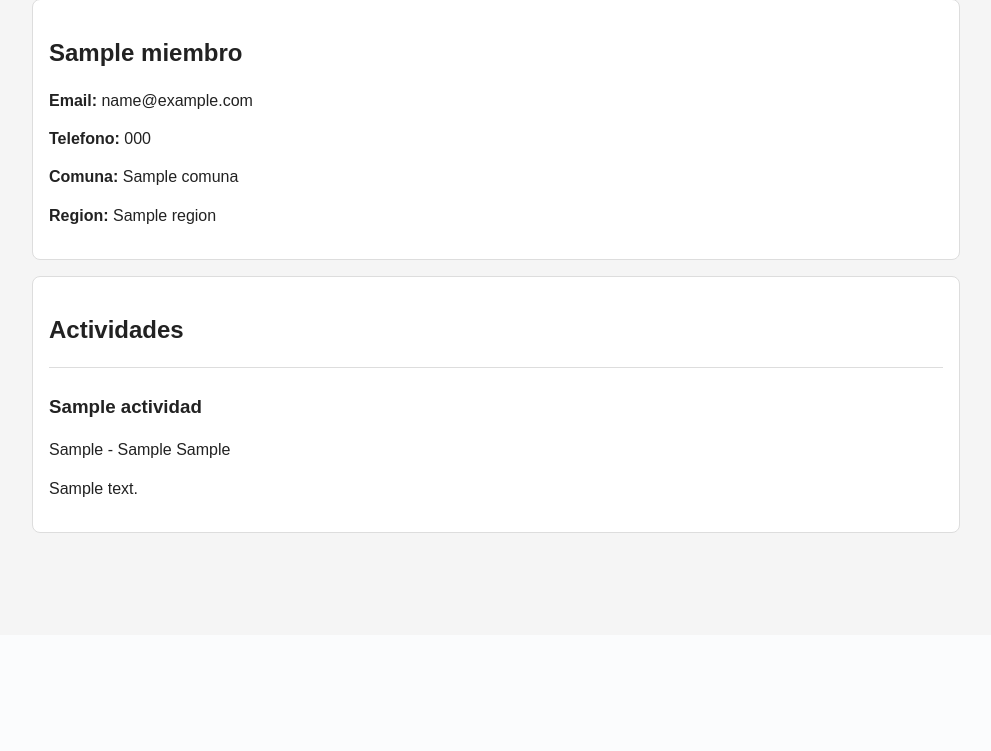
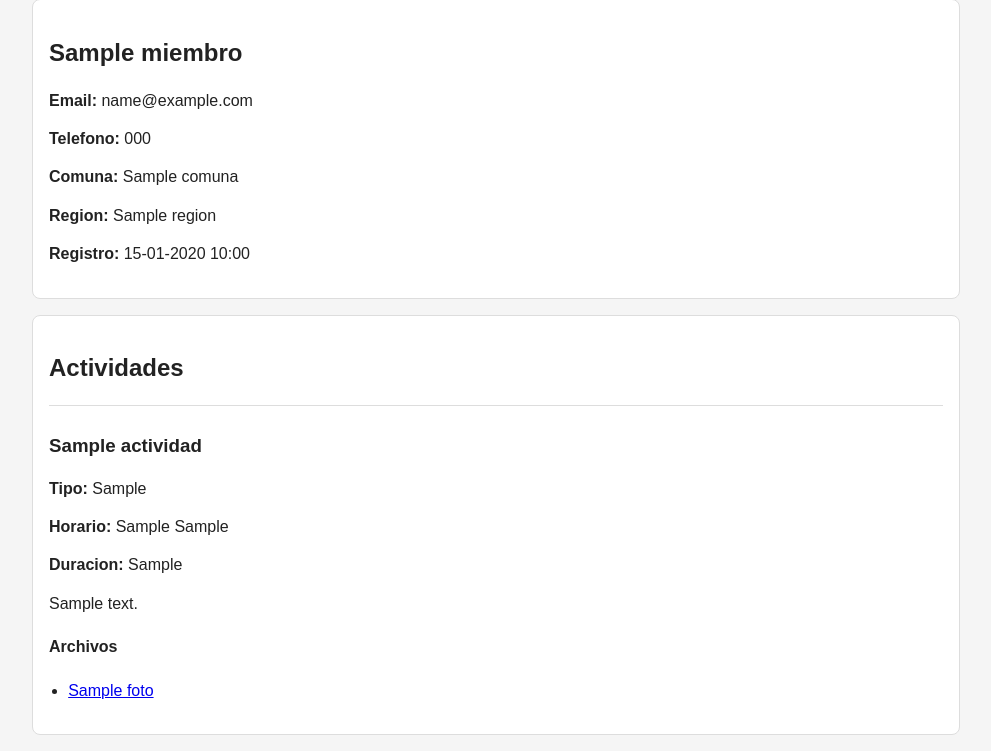
Before and after one commit to nicsoto/desarrollo_web_nicolas_soto, a Flask app: page /miembros/1 in a window 1280 px wide. Shown: the part 165-916 px from the top of the page, without its empty margins (144-1135 px from the left). Before the commit the page ends 698 px from the top, so only its background shows below. Run offline with Flask 3, Linux system fonts and the light colour scheme; tables that the repository leaves empty hold one stand-in row (values such as "Sample post").

Commit message:
feat: complete member views

```diff
--- a/app.py
+++ b/app.py
@@ -117,6 +117,8 @@ def members():
     session = get_session()
     try:
         total = session.scalar(select(func.count()).select_from(Miembro)) or 0
+        total_pages = max(1, (total + PAGE_SIZE - 1) // PAGE_SIZE)
+        page = min(page, total_pages)
         stmt = (
             select(Miembro)
             .options(member_place())
@@ -127,6 +129,7 @@ def members():
         members_list = session.scalars(stmt).all()
     except SQLAlchemyError:
         flash("no se pudo cargar el listado.")
+        total_pages = 1
     finally:
         session.close()
 
@@ -134,6 +137,7 @@ def members():
         "members.html",
         members=members_list,
         page=page,
+        total_pages=total_pages,
         has_prev=page > 1,
         has_next=page * PAGE_SIZE < total,
     )
--- a/static/css/styles.css
+++ b/static/css/styles.css
@@ -146,6 +146,22 @@ td {
   padding-top: 0.5rem;
 }
 
+.clickable-row {
+  cursor: pointer;
+}
+
+.clickable-row:hover {
+  background-color: #eef4ff;
+}
+
+.description {
+  white-space: pre-wrap;
+}
+
+.file-list {
+  padding-left: 1.2rem;
+}
+
 @media (max-width: 680px) {
   .schedule-row {
     grid-template-columns: 1fr;
--- a/templates/member_detail.html
+++ b/templates/member_detail.html
@@ -10,6 +10,7 @@
       <p><strong>Telefono:</strong> {{ member.telefono }}</p>
       <p><strong>Comuna:</strong> {{ member.comuna.nombre }}</p>
       <p><strong>Region:</strong> {{ member.comuna.region.nombre }}</p>
+      <p><strong>Registro:</strong> {{ member.fecha_registro.strftime("%d-%m-%Y %H:%M") }}</p>
     </section>
 
     <section class="card">
@@ -17,8 +18,21 @@
       {% for activity in member.actividades %}
         <article class="activity">
           <h3>{{ activity.nombre }}</h3>
-          <p>{{ activity.tipo }} - {{ activity.dia }} {{ activity.hora_inicio }}</p>
-          <p>{{ activity.descripcion or "Sin descripcion." }}</p>
+          <p><strong>Tipo:</strong> {{ activity.tipo }}</p>
+          <p><strong>Horario:</strong> {{ activity.dia }} {{ activity.hora_inicio }}</p>
+          <p><strong>Duracion:</strong> {{ activity.duracion }}</p>
+          <p class="description">{{ activity.descripcion or "Sin descripcion." }}</p>
+
+          <h4>Archivos</h4>
+          <ul class="file-list">
+            {% for photo in activity.fotos %}
+              <li>
+                <a href="{{ url_for('static', filename=photo.ruta_archivo) }}">{{ photo.nombre_archivo }}</a>
+              </li>
+            {% else %}
+              <li>No hay archivos registrados.</li>
+            {% endfor %}
+          </ul>
         </article>
       {% else %}
         <p>No hay actividades registradas.</p>
```
Also changed, not shown: static/js/members.js (added, +7 -0 lines), templates/members.html (+8 -4 lines).
